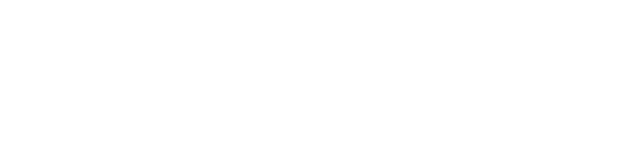
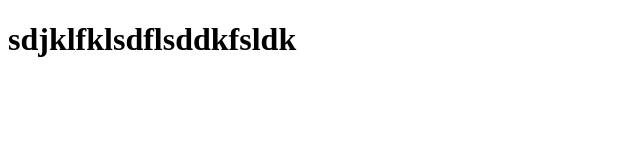
Before and after one commit to alirezaipro/git_exam, a plain HTML site: page index.html in a window 1280 px wide. Shown: the whole page, without its empty margins (0-640 px from the left). Drawn offline with Linux system fonts and the light colour scheme.

Commit message:
change index.html

```diff
--- a/index.html
+++ b/index.html
@@ -5,6 +5,6 @@
     <title>Title</title>
 </head>
 <body>
-
+<h1>sdjklfklsdflsddkfsldk</h1>
 </body>
 </html>
```
